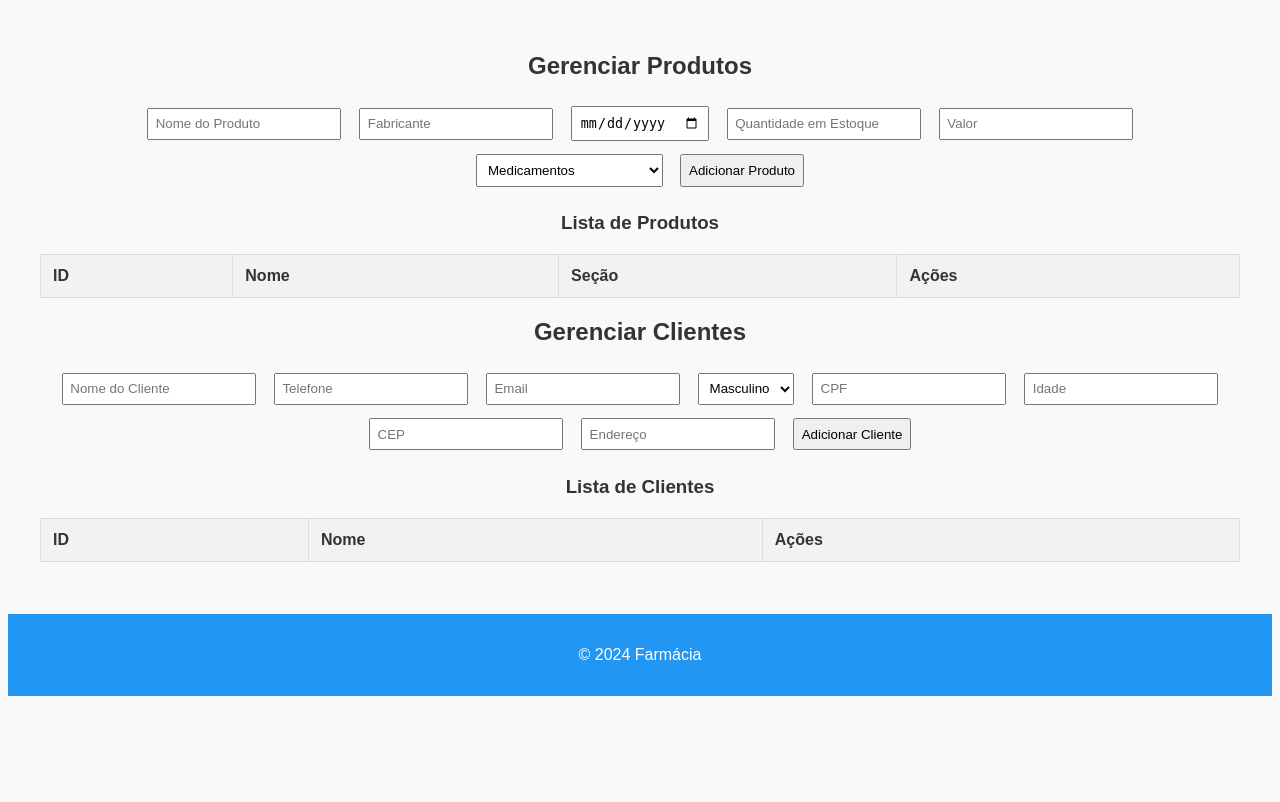
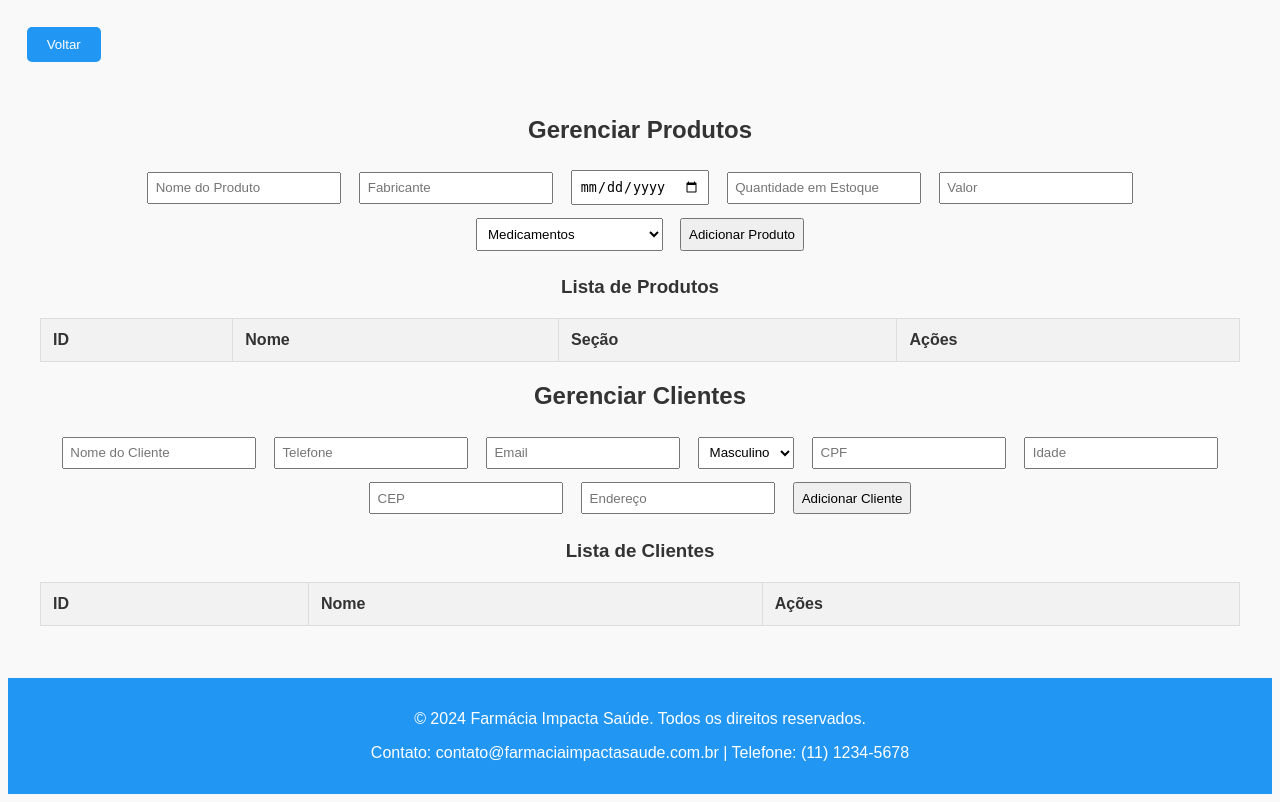
Before and after one commit to Samuelkioshi/Farmacia_V1, a Flask app: template templates/admin.html in a window 1280 px wide. Shown: the part 120-922 px from the top of the page. Before the commit the page ends 816 px from the top, so only its background shows below. Run offline with Flask 3, Linux system fonts and the light colour scheme; the template is opened without the code that fills it, so the values that code supplies are empty.

Commit message:
fix: admin

```diff
--- a/main.py
+++ b/main.py
@@ -163,14 +163,14 @@ def editar_cliente(id_cliente):
 
     return redirect(url_for('home'))
 
-@app.route('/admin', methods=['POST'])
+@app.route('/admin', methods=['GET'])
 def admin_access():
-    senha = request.form['senha']
-    if senha == '123456':
-        return render_template('admin.html')  # Renderiza uma página de administração
-    else:
-        flash('Senha incorreta!')
-        return redirect(url_for('home'))
+    #senha = request.form['senha']
+    #if senha == '123456':
+    return render_template('admin.html')  # Renderiza uma página de administração
+   # else:
+   #     flash('Senha incorreta!')
+    #return redirect(url_for('home'))
 
 if __name__ == '__main__':
     app.run(debug=True)
--- a/templates/admin.html
+++ b/templates/admin.html
@@ -40,12 +40,29 @@
         th {
             background-color: #f2f2f2;
         }
+        .back-button {
+            background-color: #2196F3;
+            color: white;
+            border: none;
+            padding: 10px 20px;
+            border-radius: 5px;
+            cursor: pointer;
+        }
+        .back-button:hover {
+            background-color: #1E88E5;
+        }
     </style>
 </head>
 <body>
     <header>
         <h1>Administração da Farmácia</h1>
     </header>
+
+    <main>
+        <div style="position: absolute; top: 140px; left: 20px;">
+            <button class="back-button" onclick="window.history.back()">Voltar</button>
+        </div>
+    </main>
 
     <main>
         <h2>Gerenciar Produtos</h2>
@@ -145,7 +162,8 @@
     </main>
 
     <footer>
-        <p>&copy; 2024 Farmácia</p>
+        <p>&copy; 2024 Farmácia Impacta Saúde. Todos os direitos reservados.</p>
+        <p>Contato: contato@farmaciaimpactasaude.com.br | Telefone: (11) 1234-5678</p>
     </footer>
 </body>
 </html>
```
Also changed, not shown: templates/home.html (+6 -4 lines).
